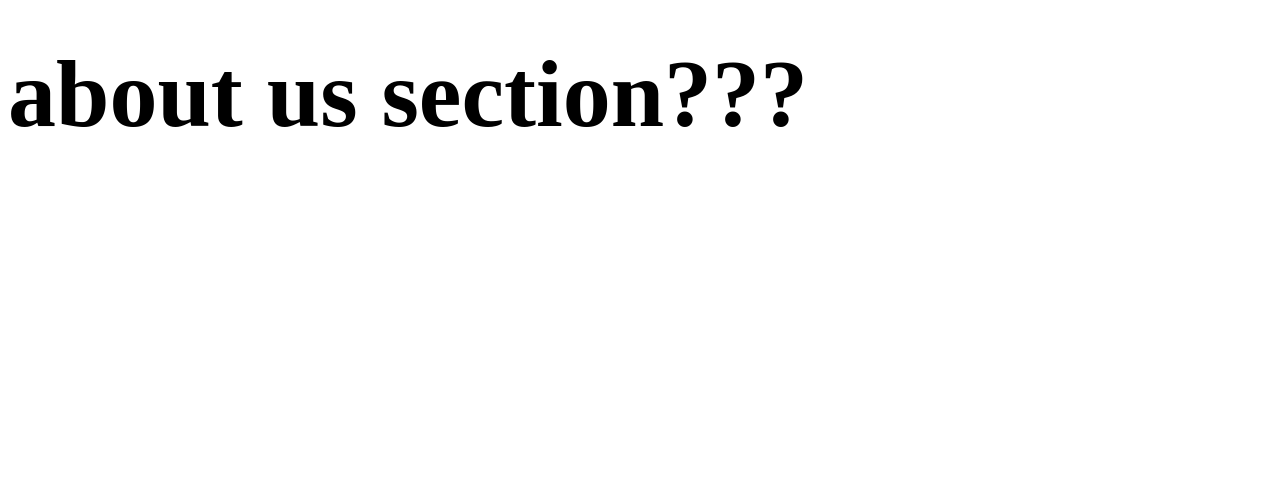
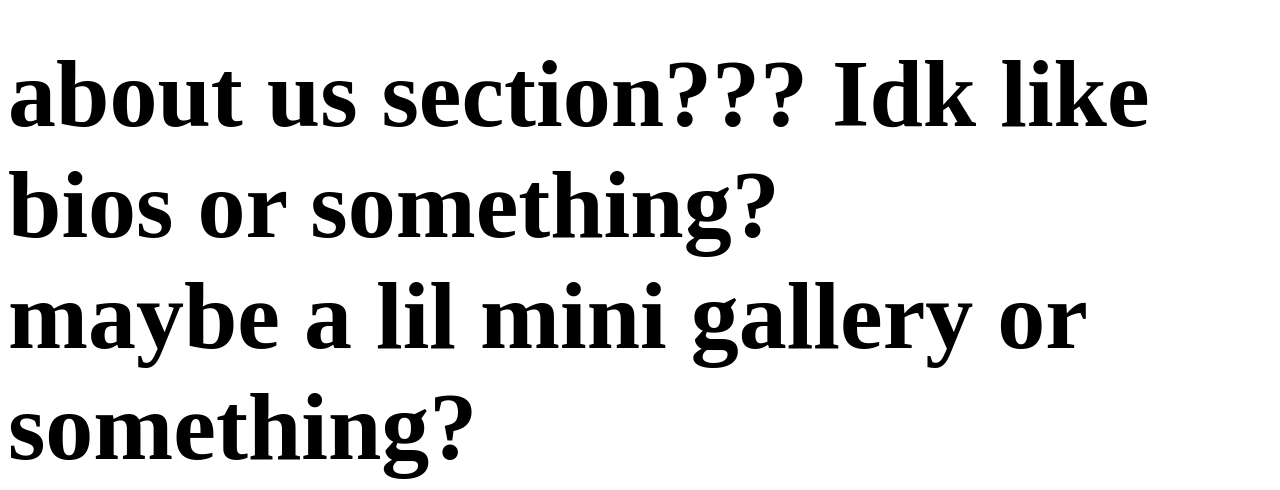
Before and after one commit to lamngo13/bruhh, an Angular app in the folder angapp/: page / in a window 1280 px wide. Shown: the part 1736-2226 px from the top of the page. Before the commit the page ends 1893 px from the top, so only its background shows below. Built offline with nearby package versions, Linux system fonts and the light colour scheme.

Commit message:
better notes

```diff
--- a/angapp/src/app/home/home.component.html
+++ b/angapp/src/app/home/home.component.html
@@ -71,7 +71,11 @@
 </div>
 
 <div class="todo">
-  <h1>about us section???</h1>
+  <h1>about us section??? Idk like bios or something?</h1>
+</div>
+
+<div class="todo">
+  <h1>maybe a lil mini gallery or something?</h1>
 </div>
 
 
```
